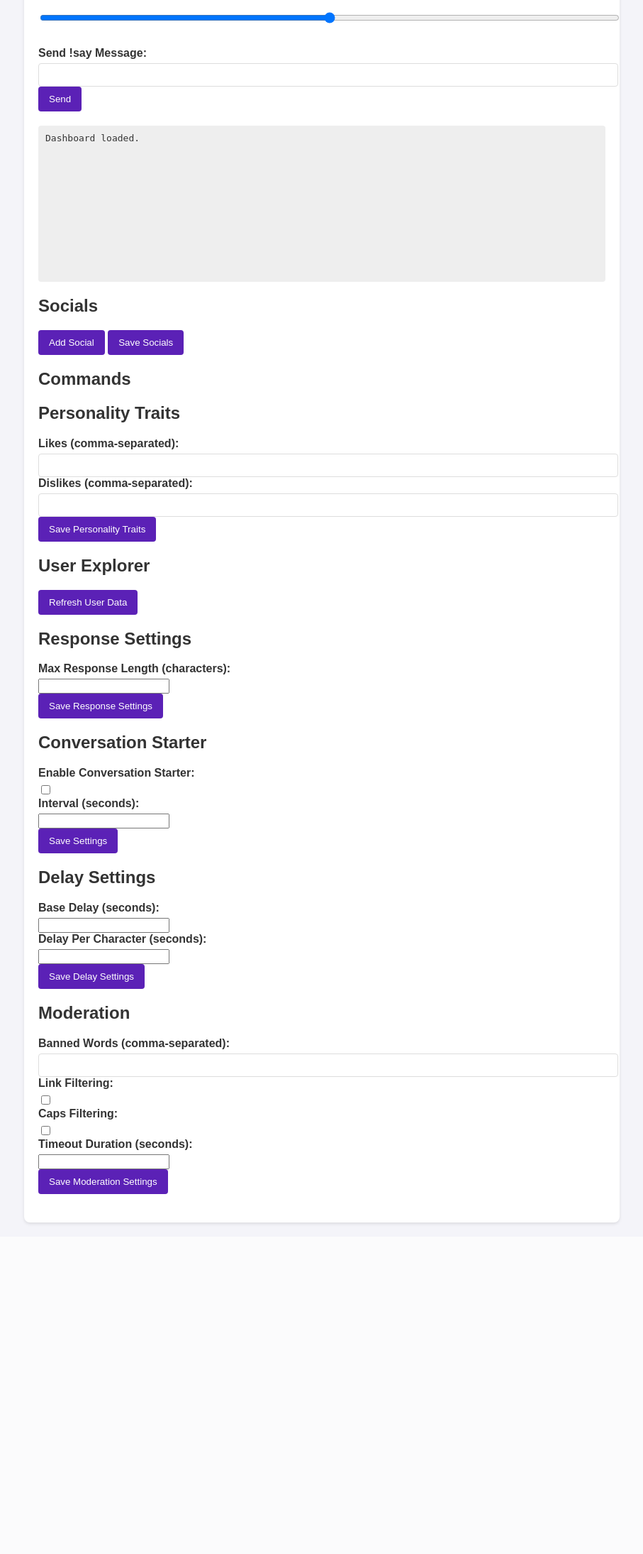
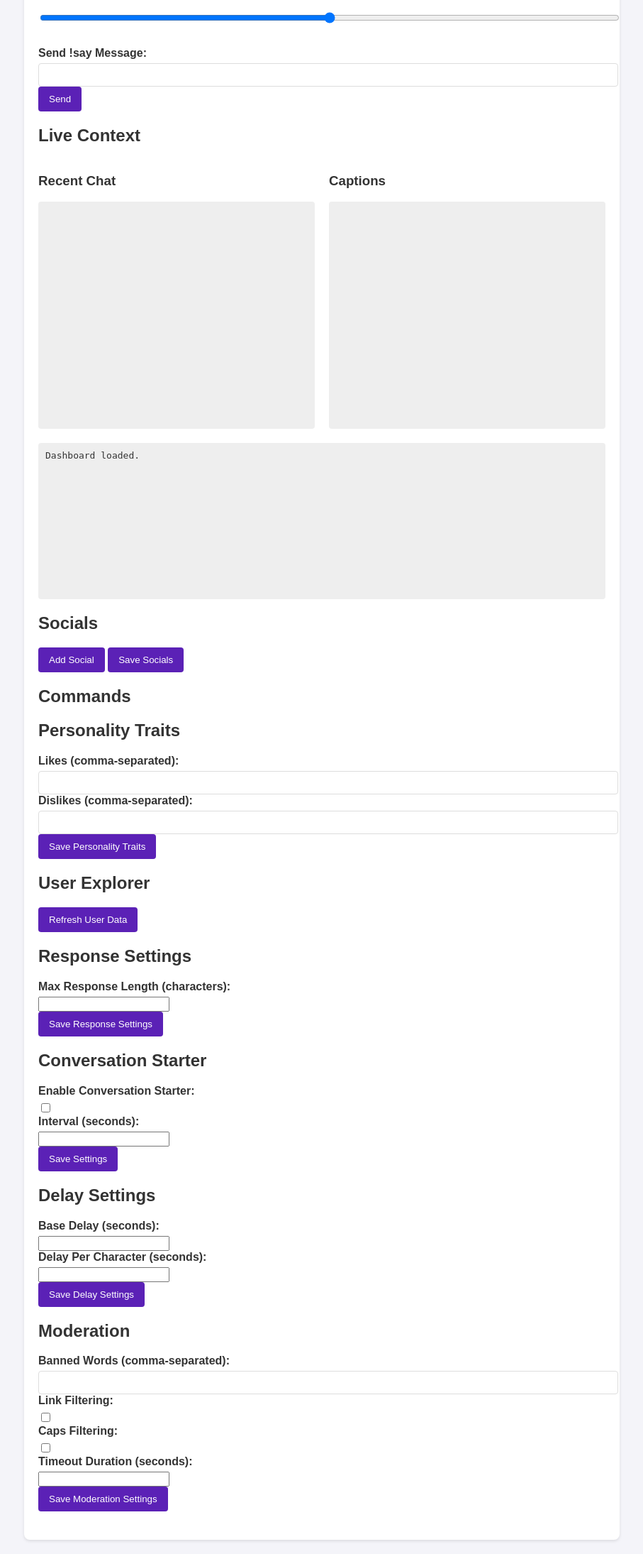
Before and after one commit to misterballzach/twitch-geminussy-chatbot, a Python web app: template templates/dashboard.html in a window 1280 px wide. Shown: the part 213-2402 px from the top of the page at 71% size, without its empty margins (186-1093 px from the left). Before the commit the page ends 1939 px from the top, so only its background shows below. Run offline with Jinja, Linux system fonts and the light colour scheme; the template is opened without the code that fills it, so the values that code supplies are empty; some libraries are stand-ins or nearby versions.

Commit message:
feat: Add real-time context monitor to dashboard
- Added `get_status_snapshot()` to `IRCBot` in `bot.py` to expose chat history and captions.
- Added `get_live_context` SocketIO event in `dashboard.py` to serve this data.
- Updated `templates/dashboard.html` with a new "Live Context" section that polls for updates every second.
- Implemented XSS-safe rendering for chat logs using `textContent`.

```diff
--- a/bot.py
+++ b/bot.py
@@ -609,3 +609,9 @@ class IRCBot:
             print(f"[BOT] Sent to #{channel}: {chunk}")
         except Exception as e:
             print(f"[ERROR] Sending message failed: {e}")
+
+    def get_status_snapshot(self):
+        return {
+            "chat_history": get_recent_memory(50),
+            "captions": self.context_monitor.context_buffer if self.context_monitor else []
+        }
--- a/dashboard.py
+++ b/dashboard.py
@@ -146,5 +146,11 @@ def create_dashboard_app(bot):
         # Update the bot's config as well
         bot.config["conversation_starter"] = config["conversation_starter"]
 
+    @socketio.on("get_live_context")
+    def handle_get_live_context():
+        if bot:
+            snapshot = bot.get_status_snapshot()
+            emit("live_context_update", snapshot)
+
     app.debug = True
     return app, socketio
--- a/templates/dashboard.html
+++ b/templates/dashboard.html
@@ -33,6 +33,19 @@
             <label for="say_msg">Send !say Message:</label>
             <input type="text" id="say_msg">
             <button onclick="sendMessage()">Send</button>
+        </div>
+        <div class="form-group">
+            <h2>Live Context</h2>
+            <div style="display: flex; gap: 20px;">
+                <div style="flex: 1;">
+                    <h3>Recent Chat</h3>
+                    <div id="chat-logs" style="height: 300px; overflow-y: scroll; background: #eee; padding: 10px; border-radius: 4px; font-family: monospace; white-space: pre-wrap;"></div>
+                </div>
+                <div style="flex: 1;">
+                    <h3>Captions</h3>
+                    <div id="caption-logs" style="height: 300px; overflow-y: scroll; background: #eee; padding: 10px; border-radius: 4px; font-family: monospace; white-space: pre-wrap;"></div>
+                </div>
+            </div>
         </div>
         <div id="logs">
             <div class="log-message">Dashboard loaded.</div>
@@ -363,6 +376,72 @@
         socket.on("disconnect", () => {
             addLog("Disconnected from server.");
         });
+
+        // Live Context Monitoring
+        setInterval(() => {
+            socket.emit("get_live_context");
+        }, 1000);
+
+        const chatLogsDiv = document.getElementById("chat-logs");
+        const captionLogsDiv = document.getElementById("caption-logs");
+
+        socket.on("live_context_update", (data) => {
+            function updateLog(container, contentBuilder) {
+                const wasAtBottom = container.scrollHeight - container.scrollTop === container.clientHeight;
+
+                // Save current selection if any
+                // Note: Rebuilding innerHTML clears selection, but for this simple dashboard it's acceptable vs complex diffing
+
+                container.innerHTML = "";
+                contentBuilder(container);
+
+                if (wasAtBottom) {
+                    container.scrollTop = container.scrollHeight;
+                }
+            }
+
+            updateLog(chatLogsDiv, (container) => {
+                if (data.chat_history) {
+                    data.chat_history.forEach(entry => {
+                        const div = document.createElement("div");
+                        const userStrong = document.createElement("strong");
+                        userStrong.textContent = entry.user + ": ";
+
+                        const messageSpan = document.createElement("span");
+                        messageSpan.textContent = entry.message;
+
+                        const br = document.createElement("br");
+
+                        const botEm = document.createElement("em");
+                        botEm.textContent = "Bot: ";
+
+                        const responseSpan = document.createElement("span");
+                        responseSpan.textContent = entry.response;
+
+                        const hr = document.createElement("hr");
+
+                        div.appendChild(userStrong);
+                        div.appendChild(messageSpan);
+                        div.appendChild(br);
+                        div.appendChild(botEm);
+                        div.appendChild(responseSpan);
+                        div.appendChild(hr);
+
+                        container.appendChild(div);
+                    });
+                }
+            });
+
+            updateLog(captionLogsDiv, (container) => {
+                 if (data.captions) {
+                    data.captions.forEach(line => {
+                        const div = document.createElement("div");
+                        div.textContent = line;
+                        container.appendChild(div);
+                    });
+                }
+            });
+        });
     </script>
 </body>
 </html>
```
Also changed, not shown: 1 other file.
